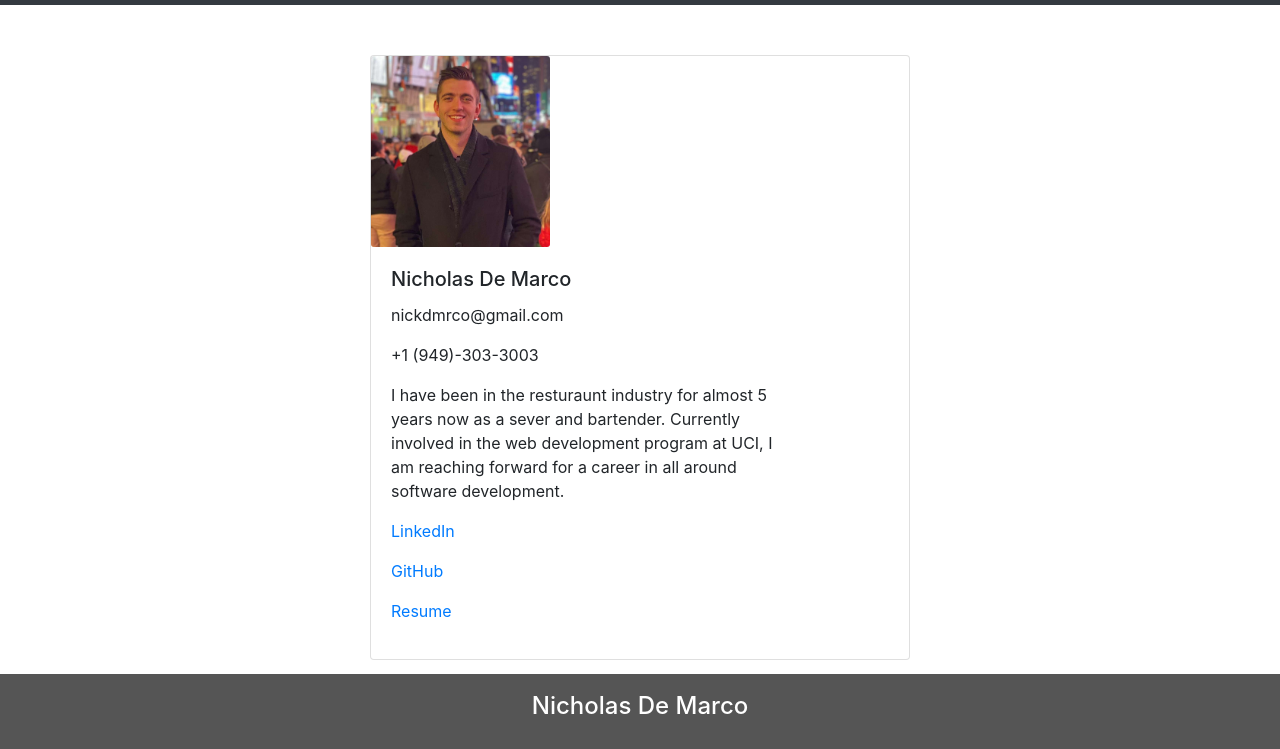
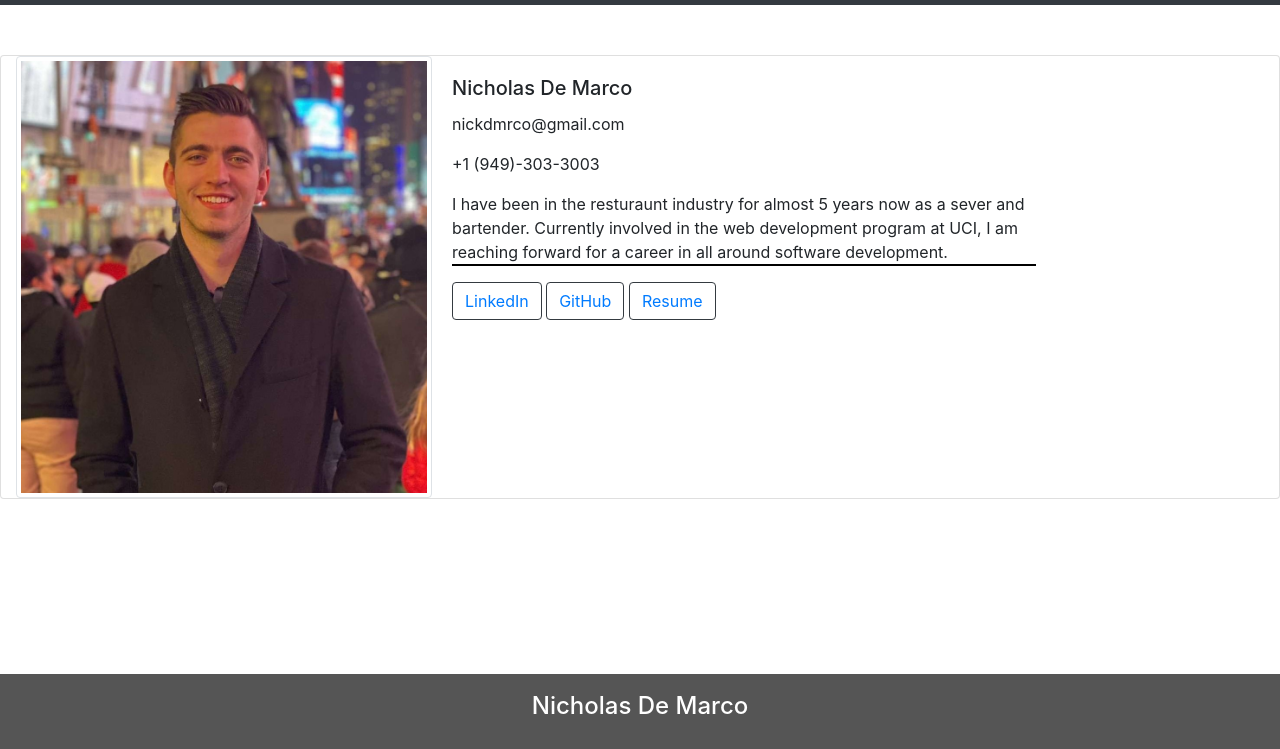
Before and after one commit to nickdmrco/HW-02-Portfolio, a plain HTML site: page index.html in a window 1280 px wide. Shown: the part 51-800 px from the top of the page. Drawn offline with nearby package versions, Linux system fonts and the light colour scheme.

Commit message:
buttons!

```diff
--- a/index.html
+++ b/index.html
@@ -201,22 +201,28 @@
     </div>
   </nav>
 
-  <div id="index-card" class="card mb-3 center" style="max-width: 540px;">
+  <div id="index-card" class="card mb-3 center container-fluid">
     <div class="row no-gutters">
       <div class="col-md-4">
-        <img src="./assets/IMG_4103.JPG" id="card-img1" class="card-img" alt="Nick De Marco in New York City">
+        <img src="./assets/IMG_4103.JPG" alt="Nick De Marco in New York City" class="img-thumbnail">
       </div>
-      <div class="col-md-10">
+      <div class="col-6">
         <div class="card-body">
           <h5 class="card-title">Nicholas De Marco</h5>
           <p>nickdmrco@gmail.com</p>
           <p> +1 (949)-303-3003</p>
-          <p class="card-text">I have been in the resturaunt industry for almost 5 years now as a sever and bartender. Currently
+          <p class="card-text" style='border-bottom: black solid 2px;'>I have been in the resturaunt industry for almost 5 years now as a sever and bartender. Currently
             involved in the web development program at UCI, I am reaching forward for a career in all around software development.
           </p>
-          <p><a href='https://www.linkedin.com/in/nicholas-de-marco-344418190/'>LinkedIn</a></p>
+          <div class="btn-group" role="group" aria-label="Basic example">
+          <form method="get" action="https://www.linkedin.com/in/nicholas-de-marco-344418190/">
+            <button type="button" class="btn btn-outline-dark"><a href='https://www.linkedin.com/in/nicholas-de-marco-344418190/'>LinkedIn</a></button>
+            <button type="button" class="btn btn-outline-dark"><a href='https://github.com/nickdmrco'>GitHub</a></button>
+            <button type="button" class="btn btn-outline-dark"><a href='./assets/Nicholas_De Marco_Resume.pdf'>Resume</a></a></button>
+          </div>
+          <!-- <p><a href='https://www.linkedin.com/in/nicholas-de-marco-344418190/'>LinkedIn</a></p>
           <p><a href='https://github.com/nickdmrco'>GitHub</a></p>
-          <p><a href='./assets/Nicholas_De Marco_Resume.pdf'>Resume</a></p>
+          <p><a href='./assets/Nicholas_De Marco_Resume.pdf'>Resume</a></p> -->
         </div>
       </div>
     </div>
```
